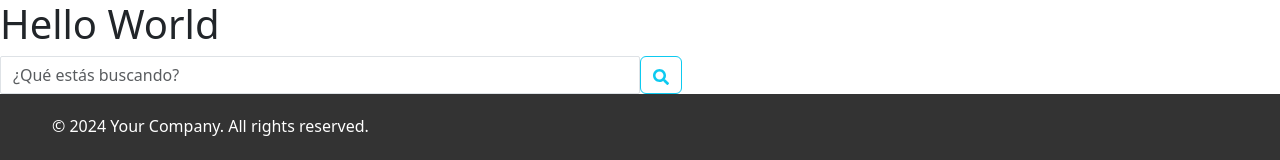
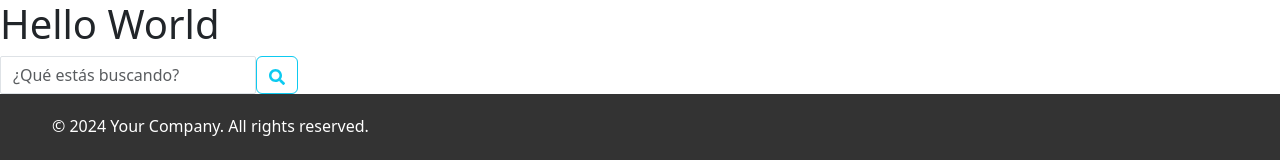
Before and after one commit to XavMur/proyecto_final, a React (Vite) app: page / in a window 1280 px wide. Shown: the top 160 px of the page. Built offline with nearby package versions, Linux system fonts and the light colour scheme.

Commit message:
created input component

```diff
--- a/src/App.css
+++ b/src/App.css
@@ -15,7 +15,6 @@
 }
 .search-bar{
   border-radius: 2px;
-  width: 50%;
 }
 .search-container{
   display: flex;
--- /dev/null
+++ b/src/components/InputComponent.jsx
@@ -0,0 +1,16 @@
+import { useState } from "react";
+
+export const InputComponent = ({widthValue}) => {
+  const [input, setInput] = useState("");
+  return (
+    <input
+        className="form-control search-bar"
+        placeholder="¿Qué estás buscando?"
+        value={input}
+        onChange={(e)=>{setInput(e.target.value)}}
+        style={{ width: `${widthValue}%` }}
+    />
+  )
+}
+
+export default InputComponent;
--- a/src/components/SearchBar.jsx
+++ b/src/components/SearchBar.jsx
@@ -1,20 +1,15 @@
 import { useState } from "react";
 import { FaSearch } from "react-icons/fa";
 import ButtonComponent from "./ButtonComponent";
+import InputComponent from "./InputComponent";
 
 export const SearchBar = () => {
-    const [input, setInput] = useState("");
   return (
     <>
-        <form className="form-group search-container">
-            <input
-                className="form-control search-bar"
-                placeholder="¿Qué estás buscando?"
-                value={input}
-                onChange={(e)=>{setInput(e.target.value)}}
-            />
+        <div className="search-container">
+            <InputComponent widthValue = {20} />
             <ButtonComponent buttonBody={<FaSearch />} />
-        </form>
+        </div>
     </>
   )
 }
```
